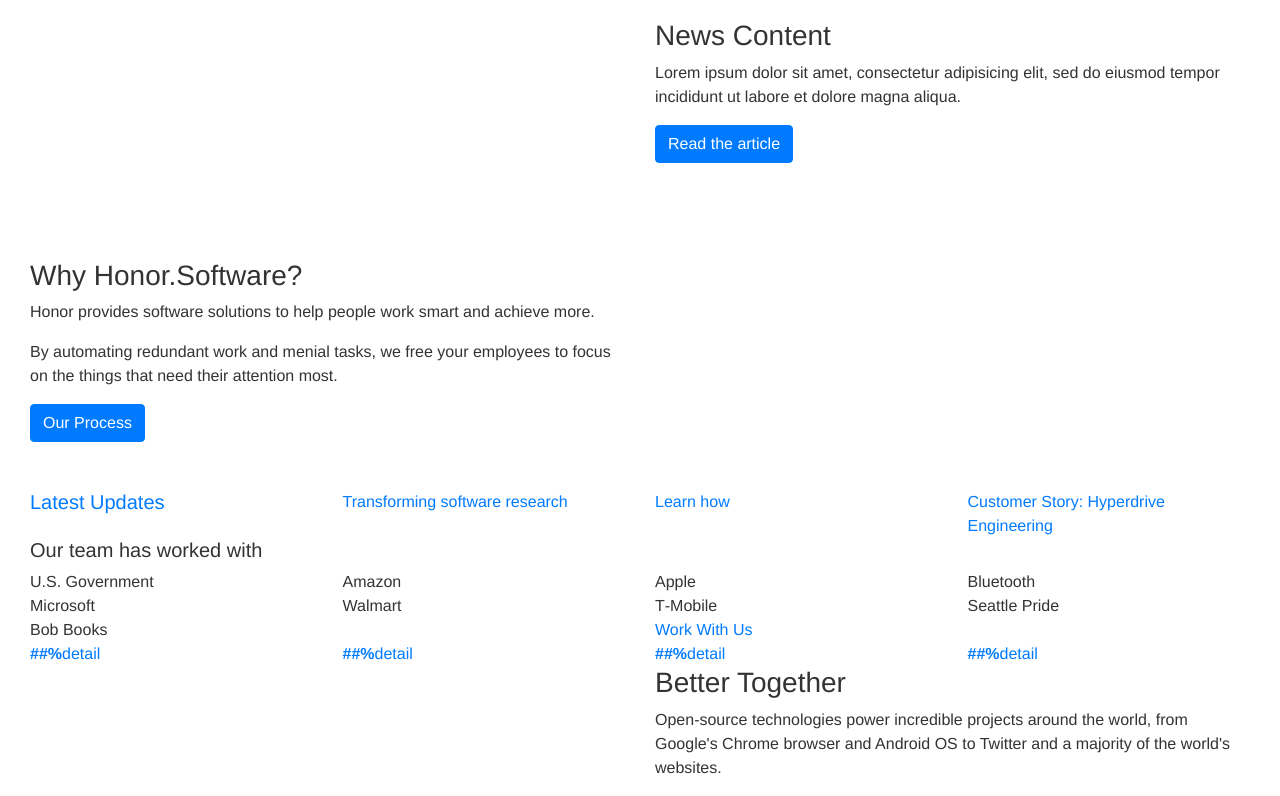
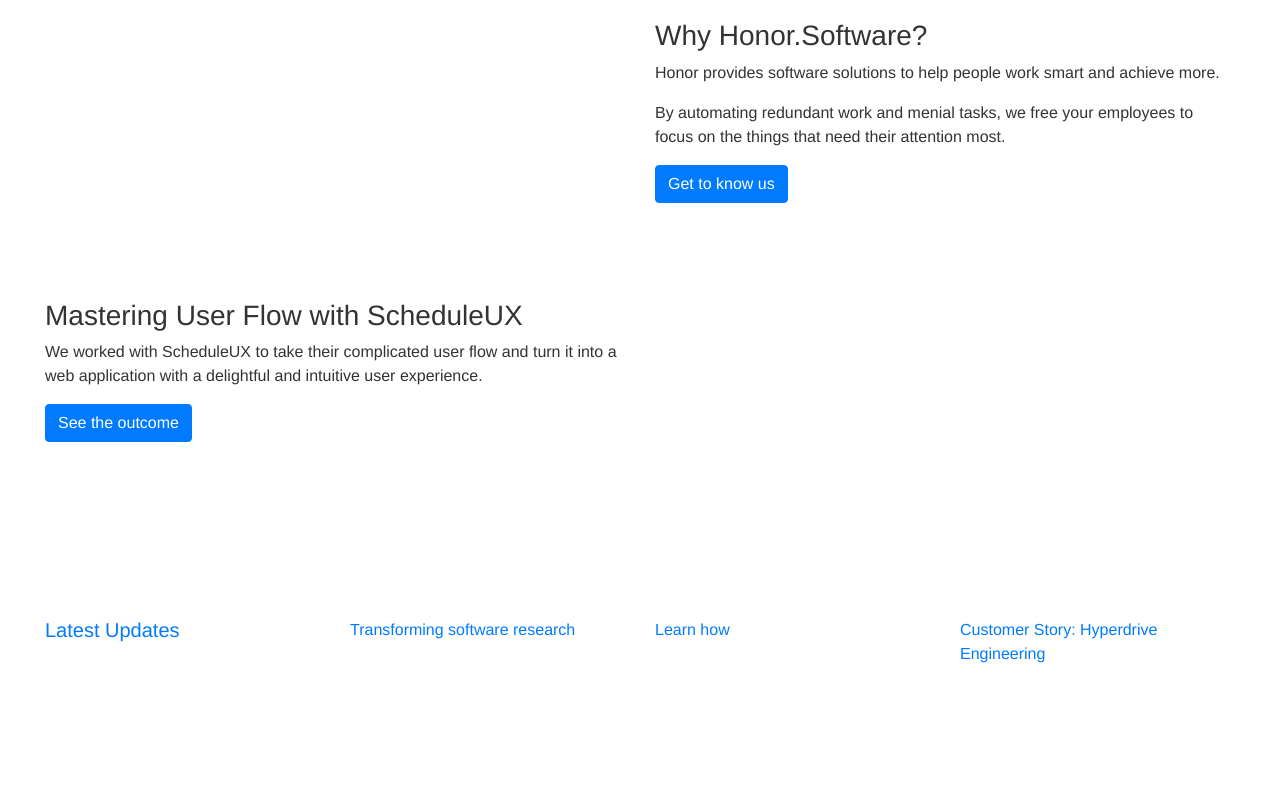
Before and after one commit to brimwd/Honor-Software, a Vue app: page / in a window 1280 px wide. Shown: the part 660-1456 px from the top of the page. Built offline with nearby package versions, Linux system fonts and the light colour scheme; a web font is replaced by a local one.

Commit message:
added components back to home page

```diff
--- a/src/app.scss
+++ b/src/app.scss
@@ -74,19 +74,22 @@ $shadow: 0 4px 20px -7px rgba(0,0,0,0.4);
 
 /* CSS VARIABLES */
 :root {
-	--text:#333;
-	--bg:#fff;
-	--bg-soft:#eee;
-	--bg-invert:#333;
-	--mid-gray:#888;
+	--text: #333;
+    --link-hover: #555;
+	--bg: #fff;
+	--bg-soft: #eee;
+	--bg-invert: #333;
+	--mid-gray: #888;
 }
+
 @media ($dark){
 /*DARK MODE STYLES*/
 :root {
-	--text:#eee;
-	--bg:#000;
-	--bg-soft:#333;
-	--bg-invert:#eee;
+	--text: #eee;
+    --link-hover: #ccc;
+	--bg: #000;
+	--bg-soft: #333;
+	--bg-invert: #eee;
 }}
 
 body {
--- a/src/components/Headline.vue
+++ b/src/components/ArticleBlurb.vue
@@ -1,5 +1,5 @@
 <template>
-<section class="row feature">
+<section class="row feature py-5">
   <div :class="{'order-last' : flipped}"
     class="col-12 col-md-6">
 
@@ -9,10 +9,10 @@
         :key="paragraph.slice(0,20)"
     >{{ paragraph }}</p>
     <router-link
-      class="cta-btn"
+      class="btn btn-primary"
       to="/news/"
     >
-      {{ content.cta || "Read the article" }}
+      {{ content.buttonText || "Read the article" }}
     </router-link>
 
   </div>
@@ -24,7 +24,7 @@
 
 <script>
 export default {
-  name: 'Headline',
+  name: 'ArticleBlurb',
   props: {
     content: {
       type: Object,
@@ -43,8 +43,4 @@ export default {
   margin-right: 0;
   margin-left: 0;
 }
-
-.cta-btn {
-
-}
 </style>
--- a/src/components/PromoBar.vue
+++ b/src/components/PromoBar.vue
@@ -1,28 +1,35 @@
 <template>
-<section class="row promo-bar"><div class="col-12">
+<section class="row promo-bar py-5">
+    <div
+        v-for="(promo, index) in promosSliced"
+        class="col-3 col-med-6"
+    >
       <router-link
-    v-for="(promo, index) in promos"
         :key="promo+index"
-    class="col-12 col-md-3"
         :to="promo.path"
       >
-    <h5>{{ promo.label }}</h5>
+        <strong
+            v-if="promo.strong"
+            v-text="promo.strong"
+        />
+        <span :class="{'h5': promo.isHeader}"> {{ promo.text }}</span>
       </router-link>
-</div></section>
+    </div>
+</section>
 </template>
 
 <script>
 export default {
   name: 'PromoBar',
   props: {
-    content: {
+    promos: {
       type: Array,
       required: true,
     }
   },
   computed: {
-    promos() {
-      return this.content.slice(0, 4);
+    promosSliced() {
+      return this.promos.slice(0, 4);
     }
   },
 }
@@ -31,5 +38,12 @@ export default {
 <style scoped lang="scss">
 .promo-bar {
     margin: 80px 0;
+
+    .h5 {
+        font-size: 1.25rem;
+        margin-bottom: .5rem;
+        font-weight: 500;
+        line-height: 1.2;
+    }
 }
 </style>
--- a/src/components/SiteNav.vue
+++ b/src/components/SiteNav.vue
@@ -33,11 +33,15 @@ nav {
 }
 
 a {
-    color:var(--text);
-    text-decoration: none;
+    color: var(--text);
+
+    &:hover {
+        text-decoration: none;
+        color: var(--link-hover);
+    }
 
     &.router-link-exact-active {
-        color: #3366aa;
+        color: #0056b3;
     }
 }
 
--- a/src/views/About.vue
+++ b/src/views/About.vue
@@ -1,6 +1,12 @@
 <template>
   <div class="about-page honor-page">
-    <h1 class="purpose">We are Honor.Software</h1>
+    <h1 class="purpose">Why Honor.Software?</h1>
+    <p class="col-sm-12 col-md-8 col-lg-6">Honor helps businesses conserve resources. We help smooth out the “snags” in your process through our expert analysis of incorporated tools and resources, and can dramatically accelerate the effectiveness of your business.</p>
+    <p class="col-sm-12 col-md-8 col-lg-6">We provide software solutions to help people work smarter and achieve more. We solve problems by eliminating redundant work and menial tasks. We free the most valuable asset which is the people, and bring them to work on the things that need their attention most.</p>
+    <p class="col-sm-12 col-md-8 col-lg-6">Honor.Software consists of a passionate team of designers, developers, engineers, BSA, product managers, writers, editors, and other specialists.</p>
+    <p class="col-sm-12 col-md-8 col-lg-6">Our team specializes in building websites, software services, modernizing user interfaces, optimizing application workflows, producing documentation, and design consultation.</p>
+    <p class="col-sm-12 col-md-8 col-lg-6">Honor is a multicultural company, based in Silicon Valley. We offer service in English and Chinese. We’re invested in continuous education, employees are encouraged to mentor others in tech, participate in the creative commons, and to volunteer their talents in ways which support their personal philanthropic aims.</p>
+
     <div class="row">
         <ServiceOverview
             class="col-4"
@@ -85,5 +91,7 @@ export default {
 <style lang="scss" scoped>
 .purpose {
     text-align: center;
+    margin-top: 60px;
+    margin-bottom: 60px;
 }
 </style>
--- a/src/views/Home.vue
+++ b/src/views/Home.vue
@@ -1,18 +1,15 @@
 <!-- <template>
   <div class="home">
-    <Headline
-      :content="headlines[0]"
+    <ArticleBlurb
+      :content="blurbs[0]"
       flipped
     />
     <Partners />
-    <PromoBar
-      :content="promos"
+    <ArticleBlurb
+      :content="blurbs[1]"
     />
-    <Headline
-      :content="headlines[1]"
-    />
-    <Headline
-      :content="headlines[2]"
+    <ArticleBlurb
+      :content="blurbs[2]"
       flipped
     />
     <ContactSection />
@@ -22,87 +19,24 @@
 <template>
   <div class="home">
   <MainTitle />
-  <section class="row py-5" id="news-featured">
-    <div class="col-12 col-md-6">
-      <!-- background graphic -->
-    </div>
-    <div class="col-12 col-md-6">
-      <h3>News Content</h3>
-      <p>Lorem ipsum dolor sit amet, consectetur adipisicing elit, sed do eiusmod tempor incididunt ut labore et dolore magna aliqua.</p>
-      <a class="btn btn-primary" href="">Read the article</a>
-    </div>
-  </section>
-  <section class="row py-5">
-    <div class="col-12 col-md-6">
-      <h3>Why Honor.Software?</h3>
-      <p>Honor provides software solutions to help people work smart and achieve more.</p>
-      <p>By automating redundant work and menial tasks, we free your employees to focus on the things that need their attention most.</p>
-      <a class="btn btn-primary" href="/services/#process">Our Process</a>
-    </div>
-    <div class="col-12 col-md-6">
-      <!-- background graphic -->
-    </div>
-  </section>
-  <section class="row promo-bar">
-    <a class="col-12 col-md-3" href="">
-      <h5>Latest Updates</h5>
-    </a>
-    <a class="col-12 col-md-3" href="">
-      <span>Transforming software research</span>
-    </a>
-    <a class="col-12 col-md-3" href="">
-      <span>Learn how</span>
-    </a>
-    <a class="col-12 col-md-3" href="">
-      <span>Customer Story: Hyperdrive Engineering</span>
-    </a>
-  </section>
-  <section class="row" id="honor-powered">
-    <div class="col-12">
-      <h5>Our team has worked with</h5>
-      <div class="row row-cols-1 row-cols-sm-2 row-cols-md-3 row-cols-lg-4">
-        <div class="col">U.S. Government</div>
-        <div class="col">Amazon</div>
-        <div class="col">Apple</div>
-        <div class="col">Bluetooth</div>
-        <div class="col">Microsoft</div>
-        <div class="col">Walmart</div>
-        <div class="col">T&#8209;Mobile</div>
-        <div class="col">Seattle Pride</div>
-        <div class="col col-sm-6 col-md col-lg-6">Bob Books</div>
-        <div class="col col-sm-6 col-md col-lg-6"><a href="">Work With Us</a></div>
-      </div>
-    </div>
-  </section>
-  <section class="row promo-bar">
-    <a class="col-12 col-md-3">
-      <strong>##%</strong>
-      <span>detail</span>
-    </a>
-    <a class="col-12 col-md-3">
-      <strong>##%</strong>
-      <span>detail</span>
-    </a>
-    <a class="col-12 col-md-3">
-      <strong>##%</strong>
-      <span>detail</span>
-    </a>
-    <a class="col-12 col-md-3">
-      <strong>##%</strong>
-      <span>detail</span>
-    </a>
-  </section>
-  <section class="row">
-    <div class="col-12 col-md-6">
-      <!-- background graphic -->
-    </div>
-    <div class="col-12 col-md-6">
-      <h3>Better Together</h3>
-      <p>Open-source technologies power incredible projects around the world, from Google's Chrome browser and Android OS to Twitter and a majority of the world's websites.</p>
-      <p>Learn more how open-source makes the difference in our report.</p>
-      <a class="btn btn-primary" href="">Read the report</a>
-    </div>
-  </section>
+  <ArticleBlurb
+    id="news-featured"
+    :content="blurbs[0]"
+    flipped
+  />
+  <ArticleBlurb
+    :content="blurbs[1]"
+  />
+  <PromoBar :promos="promos"/>
+
+  <Partners />
+
+  <ArticleBlurb
+    :content="blurbs[2]"
+    flipped
+  />
+  <PromoBar :promos="promos2"/>
+
   <section class="row py-5">
     <div class="col-12 col-md-6">
       <h3>Accelerate your business</h3>
@@ -120,7 +54,7 @@
 <script>
 // @ is an alias to /src
 import ContactSection from '@/components/ContactSection.vue'
-import Headline from '@/components/Headline.vue'
+import ArticleBlurb from '@/components/ArticleBlurb.vue'
 import MainTitle from '@/components/MainTitle.vue'
 import Partners from '@/components/Partners.vue'
 import PromoBar from '@/components/PromoBar.vue'
@@ -129,55 +63,83 @@ export default {
   name: 'Home',
   components: {
     ContactSection,
-    Headline,
+    ArticleBlurb,
     MainTitle,
     Partners,
     PromoBar,
   },
   data() {
     return {
-      headlines: [
+      blurbs: [
         {
-          title: "News Content",
-          text: ["Lorem ipsum dolor sit amet, consectetur adipisicing elit, sed do eiusmod tempor incididunt ut labore et dolore magna aliqua."],
+            buttonText: "Get to know us",
             imageUrl: "",
+            url: "/about/",
+            text: [
+                "Honor provides software solutions to help people work smart and achieve more.",
+                "By automating redundant work and menial tasks, we free your employees to focus on the things that need their attention most."
+            ],
+            title: "Why Honor.Software?",
         },
         {
-          title: "Accelerate your business",
-          text: ["Automating workflows Lorem ipsum dolor sit amet, consectetur adipisicing elit, sed do eiusmod tempor incididunt ut labore et dolore magna aliqua. Ut enim ad minim veniam..."],
+            buttonText: "See the outcome",
             imageUrl: "",
+            url: "/stories/scheduleux.html",
+            text: ["We worked with ScheduleUX to take their complicated user flow and turn it into a web application with a delightful and intuitive user experience."],
+            title: "Mastering User Flow with ScheduleUX",
         },
         {
-          title: "Better Together",
+            buttonText: "Read the report",
+            url: "/contact/",
+            imageUrl: "",
             text: [
                 "Open-source technologies power incredible projects around the world, from Google's Chrome browser and Android OS to Twitter and a majority of the world's websites.",
                 "Learn more about how open-source makes the difference in our report.",
             ],
-          imageUrl: "",
-        },
-        {
-          title: "From conversations to collaborations",
-          text: ["Our first project starts here"],
-          imageUrl: "",
+            title: "Better Together",
         },
       ],
       promos: [
         {
-          label: "Latest Updates",
+          text: "Latest Updates",
+          path: "/news/",
+          isHeader: true,
+        },
+        {
+
+          text: "Transforming software research",
+          path: "/stories/scheduleux.html",
+        },
+        {
+          text: "Learn how",
           path: "/news/",
         },
         {
-
-          label: "Transforming software research",
-          path: "/stories/scheduleux.html",
+          text: "Customer Story: Hyperdrive Engineering",
+          path: "/news/",
+        }
+      ],
+      promos2: [
+        {
+          text: "detail",
+          path: "/",
+          strong: "##%",
         },
         {
-          label: "Learn how",
-          path: "/news/",
+
+          text: "detail",
+          path: "/",
+          strong: "##%",
         },
         {
-          label: "Customer Story: Hyperdrive Engineering",
-          path: "/news/",
+          text: "detail",
+          path: "/",
+          strong: "##%",
+        },
+        {
+          text: "detail",
+          path: "/",
+          strong: "##%",
         }
       ],
     };
```
Lines whose indentation alone changed are shown as unchanged.
